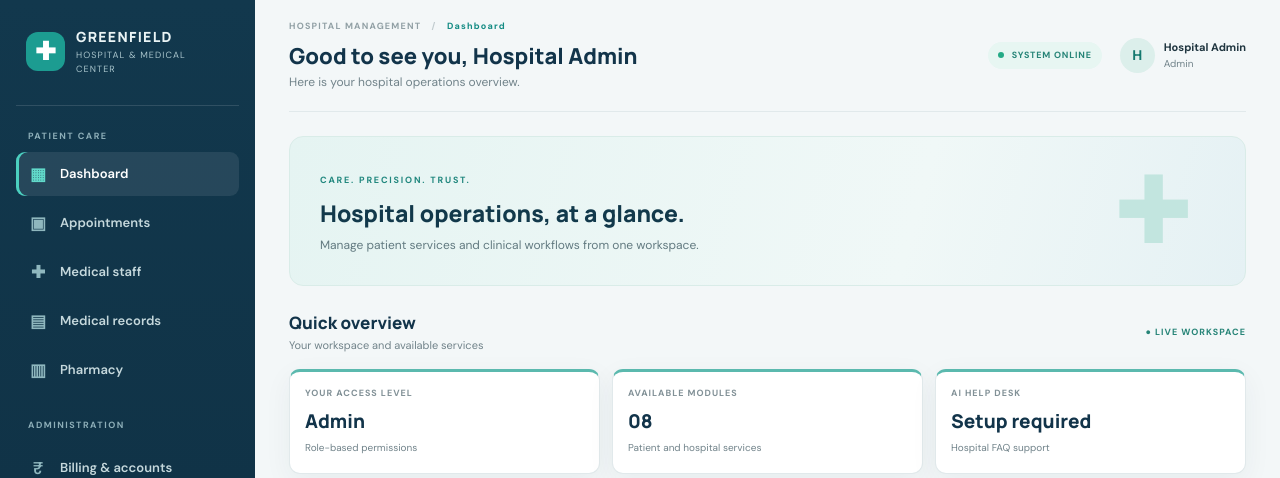
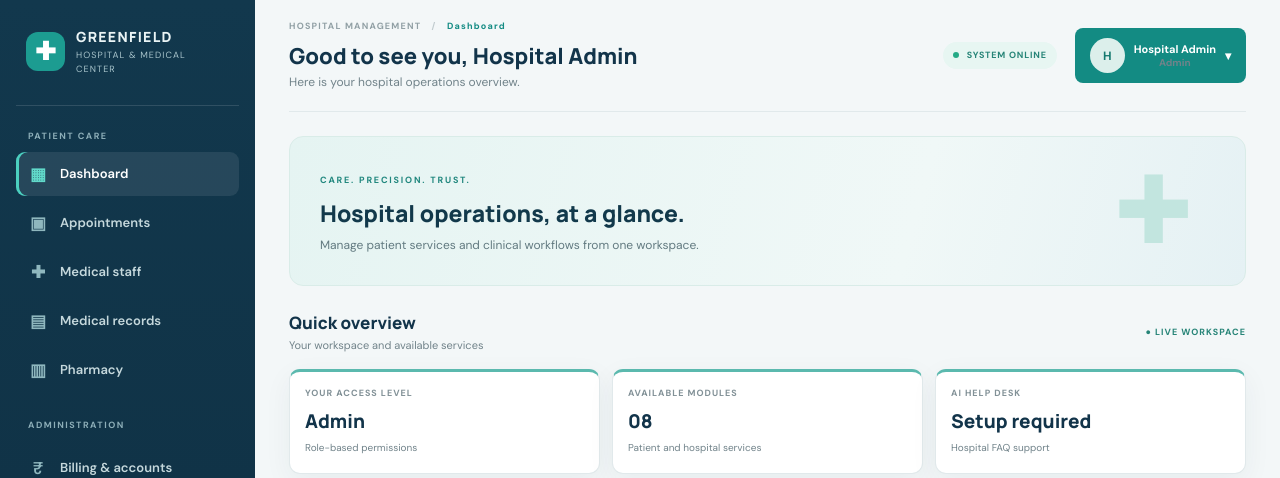
Before and after one commit to Krish201207/Clinic-FAQ-Project, a Flask app: page / in a window 1280 px wide. Shown: the top 478 px of the page. Run offline with Flask 3, Linux system fonts and the light colour scheme; the visitor is signed in with stand-in values (Sample User, id 1); data comes from the database, SQL or seed files in the repository; data that the repository does not hold is empty.

Commit message:
Add files via upload

```diff
--- a/templates/dashboard.html
+++ b/templates/dashboard.html
@@ -17,7 +17,7 @@
     <div class="sidebar-bottom"><div class="secure-mark">✓</div><div><b>Secure workspace</b><small>Authorized access only</small></div></div>
   </aside>
   <main class="main-area">
-    <header class="workspace-top"><div><div class="crumb">HOSPITAL MANAGEMENT <span>/</span> <b id="workspace-title">Dashboard</b></div><h1 id="greeting">Good to see you, {{ user.name }}</h1><p>Here is your hospital operations overview.</p></div><div class="top-actions"><span class="live-pill"><i></i> SYSTEM ONLINE</span><div class="user-chip"><div class="avatar">{{ user.name[:1]|upper }}</div><div><b>{{ user.name }}</b><small>{{ user.role|title }}</small></div></div></div></header>
+    <header class="workspace-top"><div><div class="crumb">HOSPITAL MANAGEMENT <span>/</span> <b id="workspace-title">Dashboard</b></div><h1 id="greeting">Good to see you, {{ user.name }}</h1><p>Here is your hospital operations overview.</p></div><div class="top-actions"><span class="live-pill"><i></i> SYSTEM ONLINE</span><div class="profile-wrap"><button type="button" class="user-chip" id="profile-toggle" aria-expanded="false" aria-controls="profile-menu"><div class="avatar">{{ user.name[:1]|upper }}</div><div class="profile-copy"><b>{{ user.name }}</b><small>{{ user.role|title }}</small></div><span class="profile-chevron">▾</span></button><div class="profile-menu" id="profile-menu" hidden><div class="profile-menu-heading">Signed in as</div><strong>{{ user.name }}</strong><small>{{ user.email }}</small><a href="{{ url_for('logout') }}" class="logout-link">↪ &nbsp; Log out</a></div></div></div></header>
     <section id="overview" class="panel active">
       <div class="welcome-strip"><div><span class="eyebrow">CARE. PRECISION. TRUST.</span><h2>Hospital operations, at a glance.</h2><p>Manage patient services and clinical workflows from one workspace.</p></div><div class="welcome-cross">✚</div></div>
       <div class="section-title"><div><h2>Quick overview</h2><p>Your workspace and available services</p></div><span class="date-label">● LIVE WORKSPACE</span></div>
@@ -31,7 +31,7 @@
     <section id="billing" class="panel"><div class="section-title"><div><h2>Billing & accounts</h2><p>Patient invoices and payment tracking</p></div></div>{% if user.role in ['admin','reception'] %}<form id="bill-form" class="form-grid"><label>Patient ID<input id="bill_patient" type="number" min="1" required></label><label>Bill description<input id="bill_description" required></label><label>Amount (₹)<input id="bill_amount" type="number" min="0" step="0.01" required></label><button>Create invoice</button></form>{% endif %}<div id="bills-list" class="list"></div></section>
     <section id="records" class="panel"><div class="section-title"><div><h2>Medical records</h2><p>Clinical notes and patient documents</p></div></div>{% if user.role in ['admin','doctor'] %}<form id="record-form" class="form-grid" enctype="multipart/form-data"><label>Patient ID<input name="patient_id" type="number" min="1" required></label><label>Record category<input name="record_type" placeholder="Lab report / Visit note" required></label><label class="wide">Clinical notes<textarea name="notes" rows="3"></textarea></label><label>Attachment (PDF/JPG/PNG)<input name="file" type="file" accept=".pdf,.png,.jpg,.jpeg"></label><button>Save medical record</button></form>{% endif %}<div id="records-list" class="list"></div></section>
     <section id="medicines" class="panel"><div class="section-title"><div><h2>Hospital pharmacy</h2><p>Search medicine catalogue, pricing, and sample stock</p></div></div><input id="medicine-search" placeholder="Search medicine or strength"><div id="medicines-list" class="list"></div>{% if user.role in ['admin','reception'] %}<h3>Add medicine to demo inventory</h3><form id="medicine-form" class="form-grid"><label>Medicine name<input id="med_name" required></label><label>Strength<input id="med_strength"></label><label>Price (₹)<input id="med_price" type="number" min="0" step="0.01" required></label><label>Stock quantity<input id="med_stock" type="number" min="0" required></label><button>Add to catalogue</button></form>{% endif %}<p class="note">Sample catalogue only. This is not a prescription or a live pharmacy inventory.</p></section>
-    <section id="assistant" class="panel"><div class="section-title"><div><h2>Patient help desk</h2><p>Information about hospital services and policies</p></div></div><p class="note">This assistant cannot diagnose conditions, interpret test results, or prescribe medication.</p><div id="chat-log" class="chat-log"><div class="bot">Welcome to Greenfield Hospital. How can we help you?</div></div><form id="chat-form" class="chat-form"><input id="chat-question" maxlength="500" placeholder="Type your hospital-related question..." required><button>Send message</button></form></section>
+    <section id="assistant" class="panel"><div class="section-title"><div><h2>Patient help desk</h2><p>Information about hospital services and policies</p></div></div><p class="note">I can book or cancel appointments, list your appointments, check doctor schedules, search the demo pharmacy catalogue, and show your bills. I cannot diagnose, interpret test results, or prescribe medication.</p><div class="chat-examples"><button type="button" data-chat-prompt="Book an appointment">Book appointment</button><button type="button" data-chat-prompt="Show my appointments">My appointments</button><button type="button" data-chat-prompt="Show available doctors">Doctor availability</button><button type="button" data-chat-prompt="Show my bills">My bills</button></div><div id="chat-log" class="chat-log"><div class="bot">Welcome to Greenfield Hospital. How can we help you?</div></div><form id="chat-form" class="chat-form"><input id="chat-question" maxlength="500" placeholder="Try: Book appointment with Dr. Asha Mehta tomorrow at 10 AM" required><button>Send message</button></form></section>
     {% if user.role in ['admin','reception'] %}<section id="analytics" class="panel"><div class="section-title"><div><h2>Reports & analytics</h2><p>Operational overview and patient query trends</p></div></div><div id="analytics-summary" class="cards"></div><h3>Queries by topic</h3><div id="topic-list" class="list"></div><h3>Classifier labels</h3><div id="category-list" class="list"></div></section>{% endif %}
     <footer><span>✚ GREENFIELD HOSPITAL</span><span>Care management workspace · Demonstration environment</span></footer>
   </main>
```
